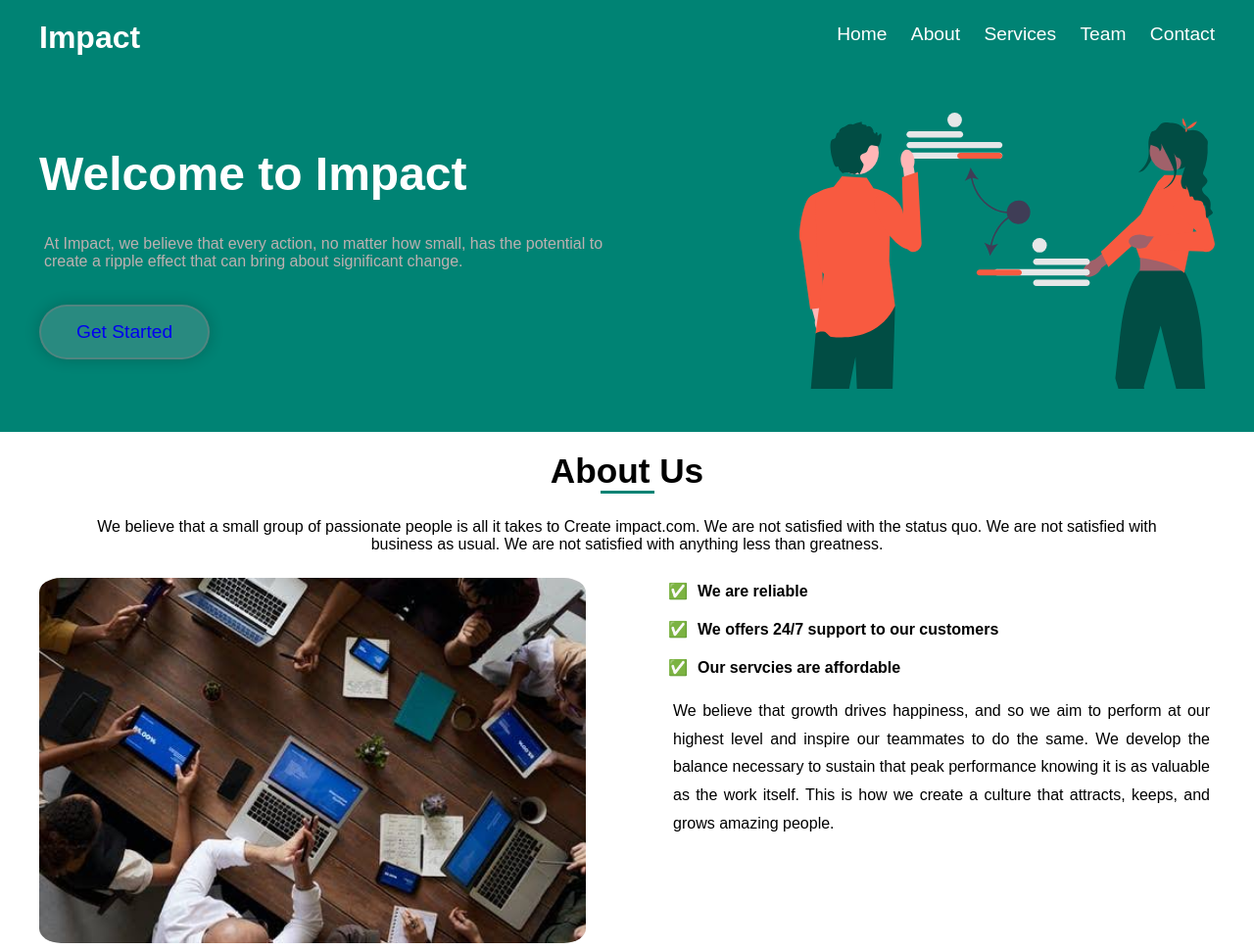
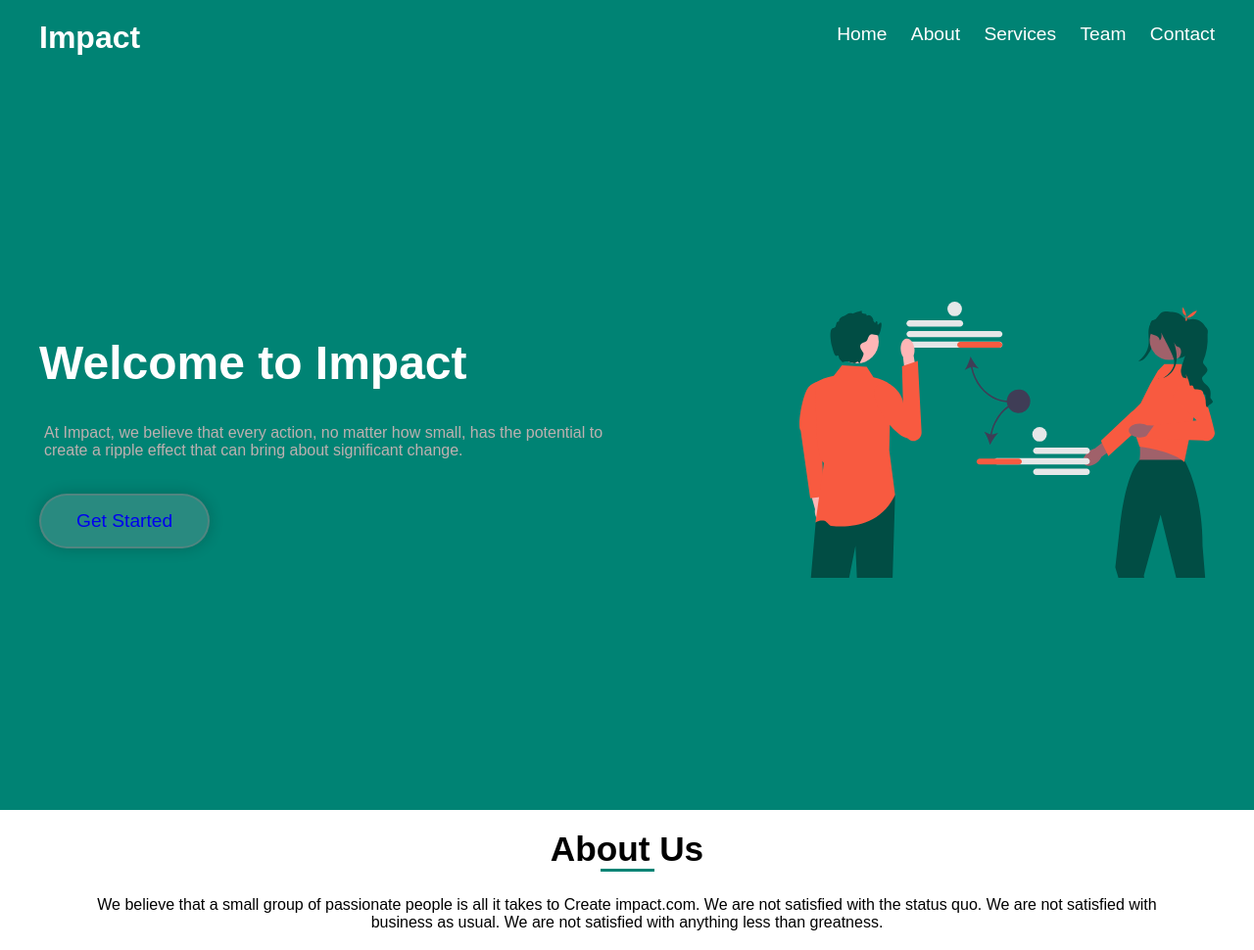
Before and after one commit to miracledaniel2005/ebube.md, a plain HTML site: page index.html in a window 1280 px wide. Shown: the top 970 px of the page at 98% size. Drawn offline with Linux system fonts and the light colour scheme.

Commit message:
Add files via upload

```diff
--- a/my impact website.css
+++ b/my impact website.css
@@ -96,7 +96,7 @@
      display: flex;
       padding: 40px;
       align-items: center;
-      /* height: 100vh; */
+      height: 94vh;
  }
  #hero h1{
      font-size: 3rem;
```
